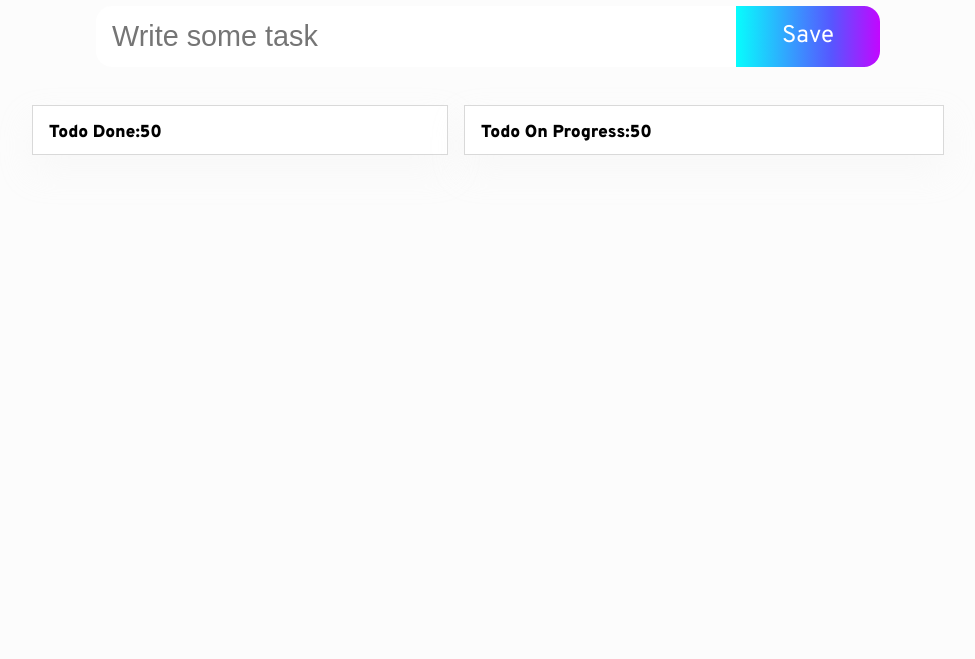
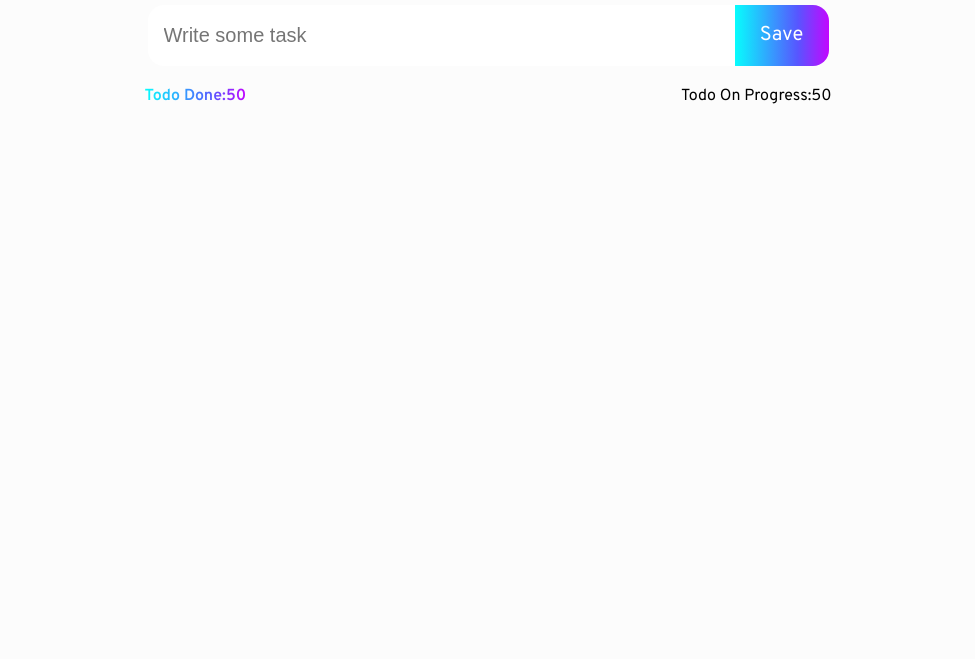
Before and after one commit to DanielRPTI/My-ToDo-List-2.0, a plain HTML site: page index.html in a window 1280 px wide. Shown: the part 141-800 px from the top of the page, without its empty margins (152-1127 px from the left). Drawn offline with nearby package versions, Linux system fonts and the light colour scheme.

Commit message:
Reconfig of the page and edits

```diff
--- a/index.html
+++ b/index.html
@@ -16,8 +16,8 @@
 
     <div class="content-toDo-task">
         <div class="info-to-do">
-            <h2 id="to-do-done">Todo Done:50</h2>
-            <h2 id="to-do-prog">Todo On Progress:50</h2>
+            <p id="to-do-done">Todo Done:50</p>
+            <p id="to-do-prog">Todo On Progress:50</p>
         </div>
         <div class="view-task">
 
--- a/style.css
+++ b/style.css
@@ -24,8 +24,10 @@ body{
     justify-content: center;
 
     font-family:'Overpass', sans-serif;
-    /* 1rem = 10px */
-    font-size: 72.5%;
+    /* 1rem = 10px
+        font-size: 72.5%;
+    */
+
 
     background-color: var(--color-background);
     max-height: 100vh;
@@ -33,8 +35,8 @@ body{
 }
 
 #title-page{
-
-    margin: 3rem;
+    margin-top: 4.68rem;
+    margin-bottom: 1.25rem;
     font-weight: 900;
     font-size: 40px;
     text-transform: uppercase;
@@ -56,16 +58,16 @@ body{
     display: flex;
     flex-direction: row;
     align-items: flex-start;
+    margin-bottom: 1.25rem;
 
     color: var(--font-color);
-    font-size: 1.8rem;
+    font-size: 1.25rem;
     font-weight: 400;
-    line-height: 2.4rem;
 
     padding: 1rem;
     gap: 0.3rem;
 
-    width: 40rem;
+    width: 36.6875rem;
     height: 3.8rem;
 
     background: var(--color-box);
@@ -82,10 +84,11 @@ body{
     flex-direction: row;
     justify-content:center ;
     align-items: center;
+    margin-bottom: 1.25rem;
     padding: 1rem 1.6rem;
     gap: 1rem;
 
-    width: 9rem;
+    width: 5.875rem;
     height: 3.8rem;
 
     background: var(--linear-gradient);
@@ -93,61 +96,44 @@ body{
     border-style: none;
 
     font-family: 'Overpass', sans-serif;
-    font-size: 1.5rem;
+    font-size: 1.25rem;
     font-weight: 400;
     line-height: 2.4rem;
     color: #FFFFFF;
 }
 
 /*Infos Todo and tasks adds*/
+
 .content-toDo-task{
     display: flex;
-    flex-direction: column;
-    align-items: center;
-    padding: 0px;
-    gap: 1.2rem;
-    margin: 2.4rem;
+    flex-direction: row;
+    justify-content: space-between;
 
-    width: 80rem;
-    height: 5rem;
+    width: 42.93rem;
+    height: 19.75rem;
 }
-
 .info-to-do{
     display: flex;
-    flex-direction: row ;
+    flex-direction: row;
     justify-content: space-between;
     align-items: flex-start;
-    width: 57rem;
 
+    width: 42.93rem;
+    height: 2.5rem;
 
 }
 
 #to-do-done{
-    display: flex;
-    flex-direction: row;
-    align-items: flex-start;
-    padding: 1rem 1rem 2rem;
-    gap: 1rem;
+    font-size: 1rem;
+    font-weight: 600;
 
-    width: 26rem;
-    height: 1rem;
+    background: var(--linear-gradient);
+    background-clip: text;
+    -webkit-text-fill-color: transparent;
+    -webkit-background-clip: text;
 
-    background: #FFFFFF;
-    border: 0.1px solid #D9D9D9;
-    box-shadow: 0rem 1rem 2rem rgba(240, 240, 240, 0.25);
+
 }
+#to-do-prog{
 
-#to-do-prog{
-    display: flex;
-    flex-direction: row;
-    align-items: flex-start;
-    padding: 1rem 1rem 2rem;
-    gap: 1rem;
-
-    width: 30rem;
-    height: 1rem;
-
-    background: #FFFFFF;
-    border: 0.1px solid #D9D9D9;
-    box-shadow: 0rem 1rem 2rem rgba(240, 240, 240, 0.25);
 }
```
